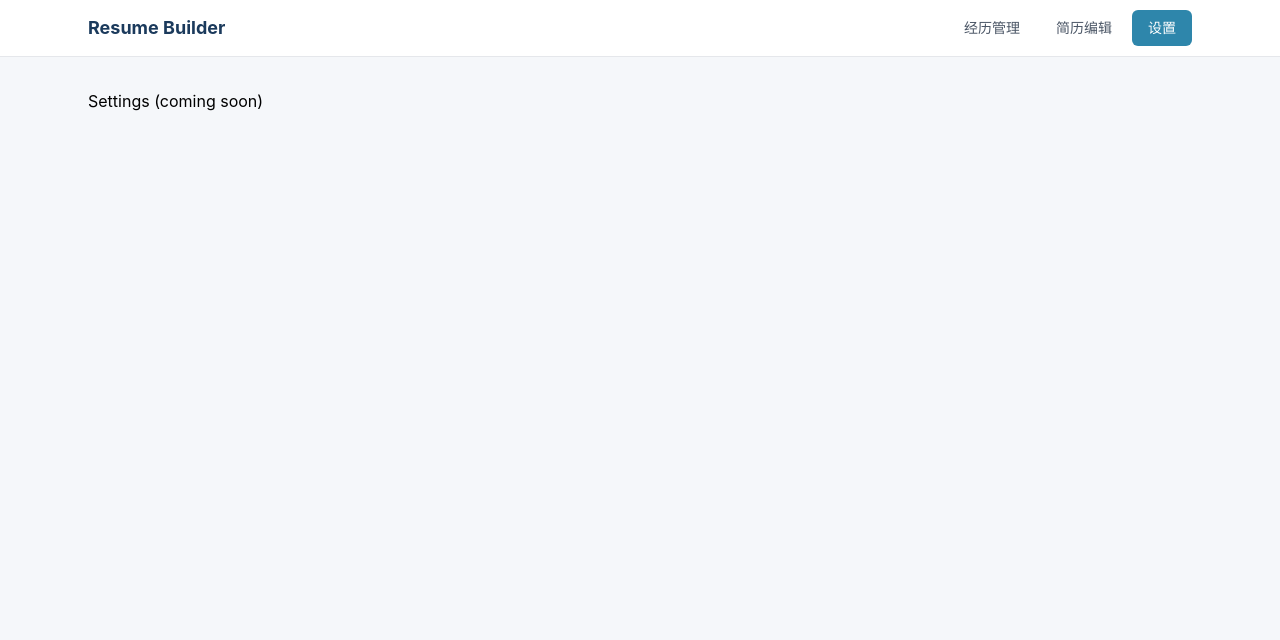
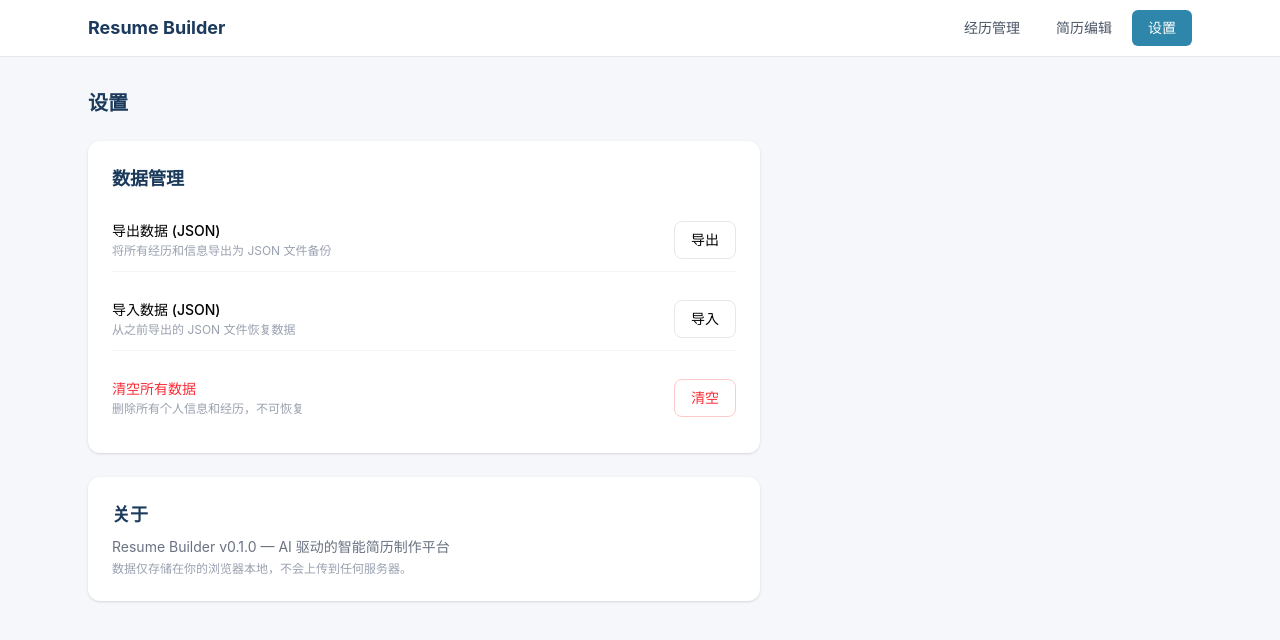
Before and after one commit to csy0408/resume-builder, a React (Vite) app: page /settings in a window 1280 px wide. Shown: the top 640 px of the page. Built offline with nearby package versions, Linux system fonts and the light colour scheme.

Commit message:
feat: add settings page with JSON export/import and data reset

```diff
--- a/src/pages/Settings.tsx
+++ b/src/pages/Settings.tsx
@@ -1,3 +1,79 @@
+import { useState } from 'react';
+import { useProfileStore } from '../store/profileStore';
+import { exportAsJson, importFromJson } from '../utils/storage';
+import type { UserProfile } from '../types/profile';
+
 export default function Settings() {
-  return <div>Settings (coming soon)</div>;
+  const { profile, importProfile, resetProfile } = useProfileStore();
+  const [message, setMessage] = useState('');
+
+  const handleExport = () => {
+    exportAsJson(profile, `resume-profile-${new Date().toISOString().slice(0, 10)}.json`);
+    setMessage('导出成功');
+  };
+
+  const handleImport = async () => {
+    try {
+      const data = await importFromJson<UserProfile>();
+      importProfile(data);
+      setMessage('导入成功');
+    } catch (e) {
+      setMessage('导入失败: ' + (e as Error).message);
+    }
+  };
+
+  const handleReset = () => {
+    if (confirm('确认清空所有数据？此操作不可恢复。')) {
+      resetProfile();
+      setMessage('数据已清空');
+    }
+  };
+
+  return (
+    <div className="max-w-2xl">
+      <h2 className="text-xl font-bold text-[var(--color-primary-dark)] mb-6">设置</h2>
+
+      <section className="bg-white rounded-xl p-6 shadow-sm mb-6">
+        <h3 className="text-lg font-bold text-[var(--color-primary-dark)] mb-4">数据管理</h3>
+        <div className="space-y-4">
+          <div className="flex items-center justify-between py-3 border-b border-gray-100">
+            <div>
+              <p className="font-medium text-sm">导出数据 (JSON)</p>
+              <p className="text-xs text-gray-400 mt-0.5">将所有经历和信息导出为 JSON 文件备份</p>
+            </div>
+            <button onClick={handleExport} className="px-4 py-2 border border-gray-200 rounded-lg text-sm hover:bg-gray-50">
+              导出
+            </button>
+          </div>
+          <div className="flex items-center justify-between py-3 border-b border-gray-100">
+            <div>
+              <p className="font-medium text-sm">导入数据 (JSON)</p>
+              <p className="text-xs text-gray-400 mt-0.5">从之前导出的 JSON 文件恢复数据</p>
+            </div>
+            <button onClick={handleImport} className="px-4 py-2 border border-gray-200 rounded-lg text-sm hover:bg-gray-50">
+              导入
+            </button>
+          </div>
+          <div className="flex items-center justify-between py-3">
+            <div>
+              <p className="font-medium text-sm text-red-500">清空所有数据</p>
+              <p className="text-xs text-gray-400 mt-0.5">删除所有个人信息和经历，不可恢复</p>
+            </div>
+            <button onClick={handleReset} className="px-4 py-2 border border-red-200 text-red-500 rounded-lg text-sm hover:bg-red-50">
+              清空
+            </button>
+          </div>
+        </div>
+        {message && (
+          <div className="mt-4 px-3 py-2 bg-[var(--color-bg)] rounded text-sm text-gray-600">{message}</div>
+        )}
+      </section>
+
+      <section className="bg-white rounded-xl p-6 shadow-sm">
+        <h3 className="text-lg font-bold text-[var(--color-primary-dark)] mb-2">关于</h3>
+        <p className="text-sm text-gray-500">Resume Builder v0.1.0 — AI 驱动的智能简历制作平台</p>
+        <p className="text-xs text-gray-400 mt-1">数据仅存储在你的浏览器本地，不会上传到任何服务器。</p>
+      </section>
+    </div>
+  );
 }
```
